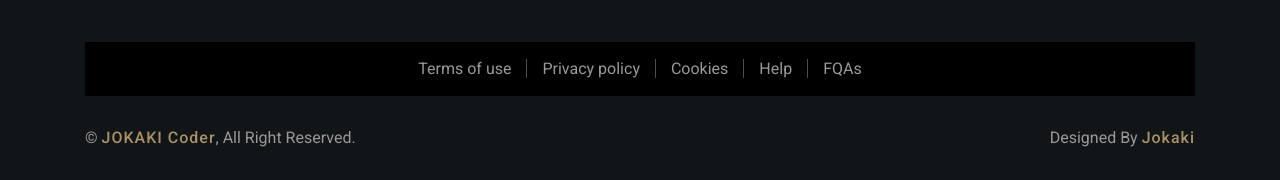
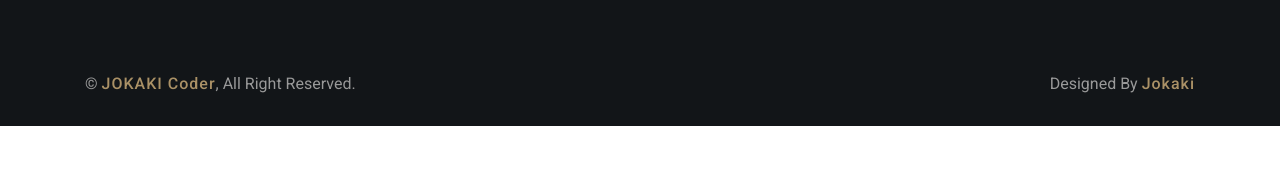
Before and after one commit to Johncarsons/kkadvocates, a plain HTML site: page about.html in a window 1280 px wide. Shown: the part 3810-3990 px from the top of the page. After the commit the page ends 3936 px from the top, so only its background shows below. Drawn offline with nearby package versions, Linux system fonts and the light colour scheme.

Commit message:
initial commit

```diff
--- a/about.html
+++ b/about.html
@@ -363,7 +363,7 @@
                     </div>
                     </div>
                 </div>
-                <div class="container footer-menu">
+                <!-- <div class="container footer-menu">
                     <div class="f-menu">
                         <a href="">Terms of use</a>
                         <a href="">Privacy policy</a>
@@ -371,7 +371,7 @@
                         <a href="">Help</a>
                         <a href="">FQAs</a>
                     </div>
-                </div>
+                </div> -->
                 <div class="container copyright">
                     <div class="row">
                         <div class="col-md-6">
```
Also changed, not shown: contact.html (+2 -2 lines), index.html (+2 -2 lines), portfolio.html (+2 -2 lines), service.html (+2 -2 lines).
